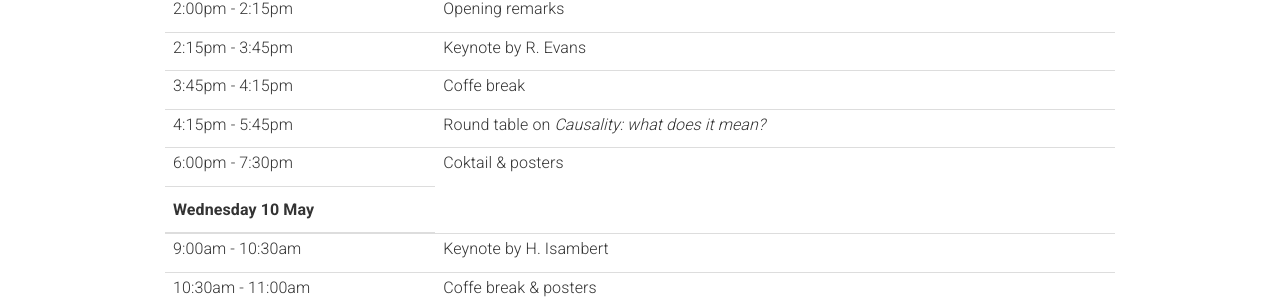
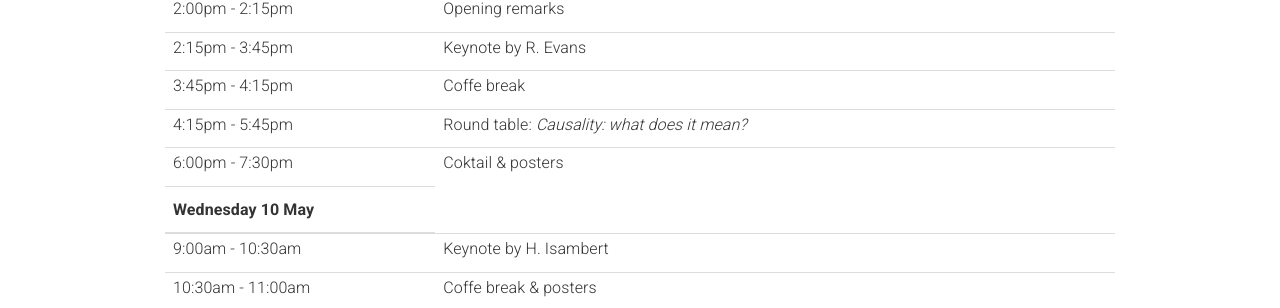
Before and after one commit to quarter-on-causality/quarter-on-causality.github.io, a Jekyll site: the page built from _pages/home_challenges.md, in a window 1280 px wide and 900 px high, scrolled down 2299 px. Shown: the part 145-453 px from the top of the window. Built offline with Jekyll 4.4.1, drawn with Linux system fonts in a browser that asks for light colours; nearby versions of some CDN libraries.

```diff
--- a/_pages/home_challenges.md
+++ b/_pages/home_challenges.md
@@ -134,7 +134,7 @@ acknowledgements: ""
         </tr>
 	 <tr>
           <td>4:15pm - 5:45pm</td>
-          <td>Round table on <i>Causality: what does it mean?</i></td>
+          <td>Round table: <i>Causality: what does it mean?</i> </td>
         </tr>
 	<tr>
           <td>6:00pm - 7:30pm</td>
```
